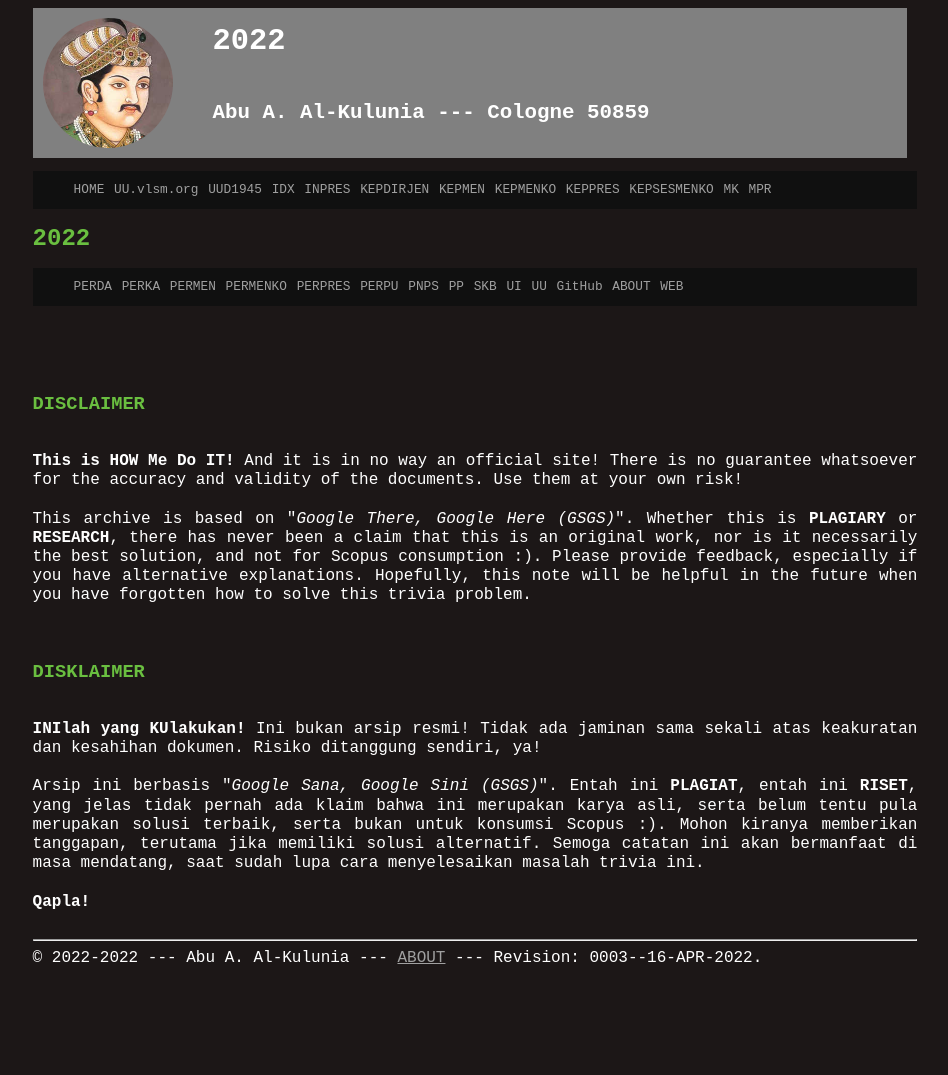
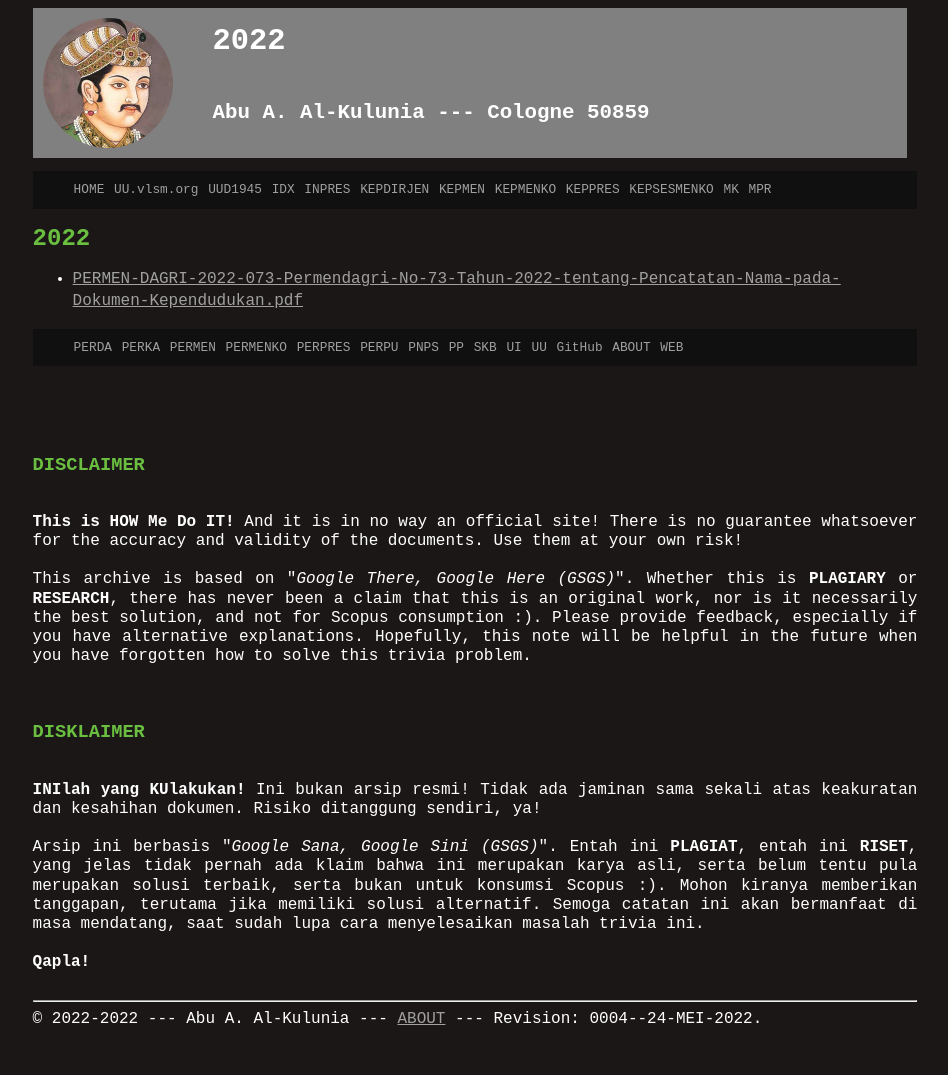
Before and after one commit to UUPPRI/2022, a Jekyll site: the page built from PERMEN/DAGRI/index.md, in a window 1280 px wide. Shown: the whole page, without its empty margins (165-1113 px from the left). Built offline with Jekyll 4.4.1, drawn with Linux system fonts in a browser that asks for light colours; our own code applies the rules of GitHub Pages for plain Markdown files; before the commit the page ends 1015 px from its top, so only the background shows below that.

Commit message:
new file:   PERMEN/DAGRI/PERMEN-DAGRI-2022-073-Permendagri-No-73-Tahun-2022-tentang-Pencatatan-Nama-pada-Dokumen-Kependudukan.pdf

```diff
--- a/PERMEN/DAGRI/index.md
+++ b/PERMEN/DAGRI/index.md
@@ -2,3 +2,4 @@
 layout: "layout"
 ---
 # 2022
+* [PERMEN-DAGRI-2022-073-Permendagri-No-73-Tahun-2022-tentang-Pencatatan-Nama-pada-Dokumen-Kependudukan.pdf](PERMEN-DAGRI-2022-073-Permendagri-No-73-Tahun-2022-tentang-Pencatatan-Nama-pada-Dokumen-Kependudukan.pdf)
--- a/_config.yml
+++ b/_config.yml
@@ -1,5 +1,5 @@
 title:       "Himpunan Peraturan NKRI 2022"
-version:     "0003--16-APR-2022"
+version:     "0004--24-MEI-2022"
 copyright:   "2022-2022"
 description: Himpunan Peraturan NKRI 2022.
       This site is managed by VauLSMorg (vlsm.org) since 2022.
```
Also changed, not shown: 00-README-ls-alR.md (+2 -0 lines), 1 other file.
